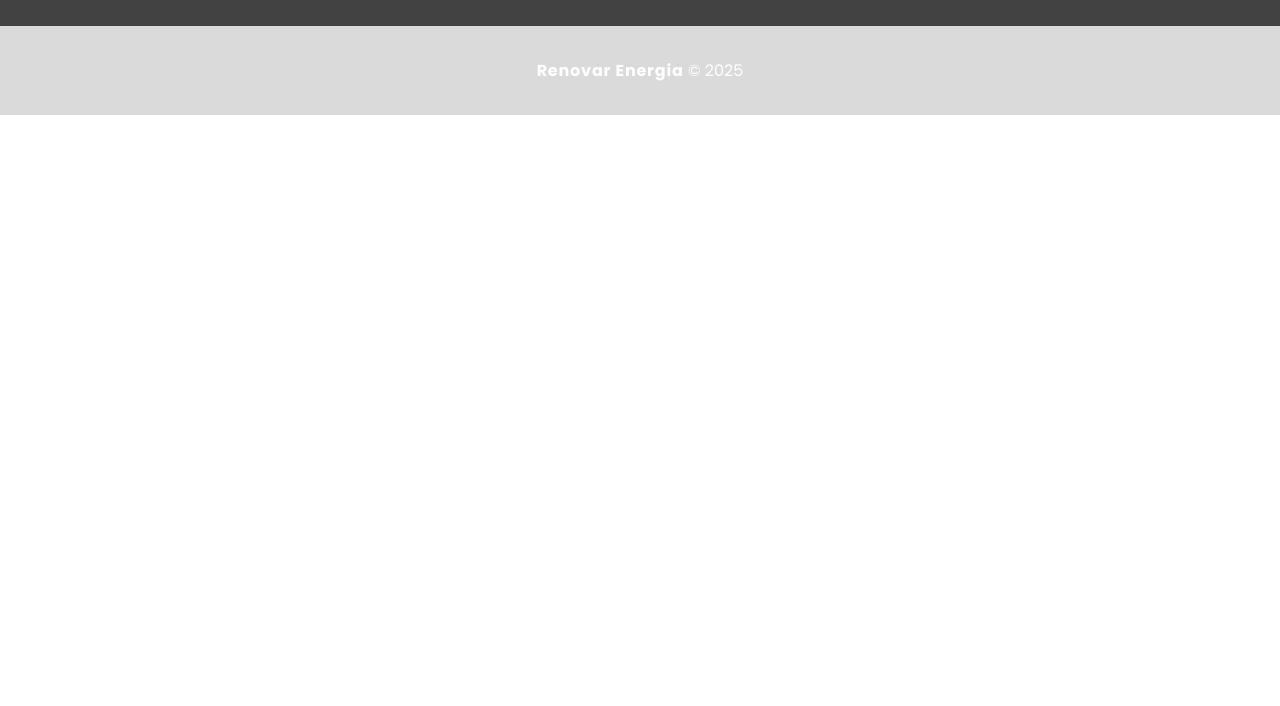
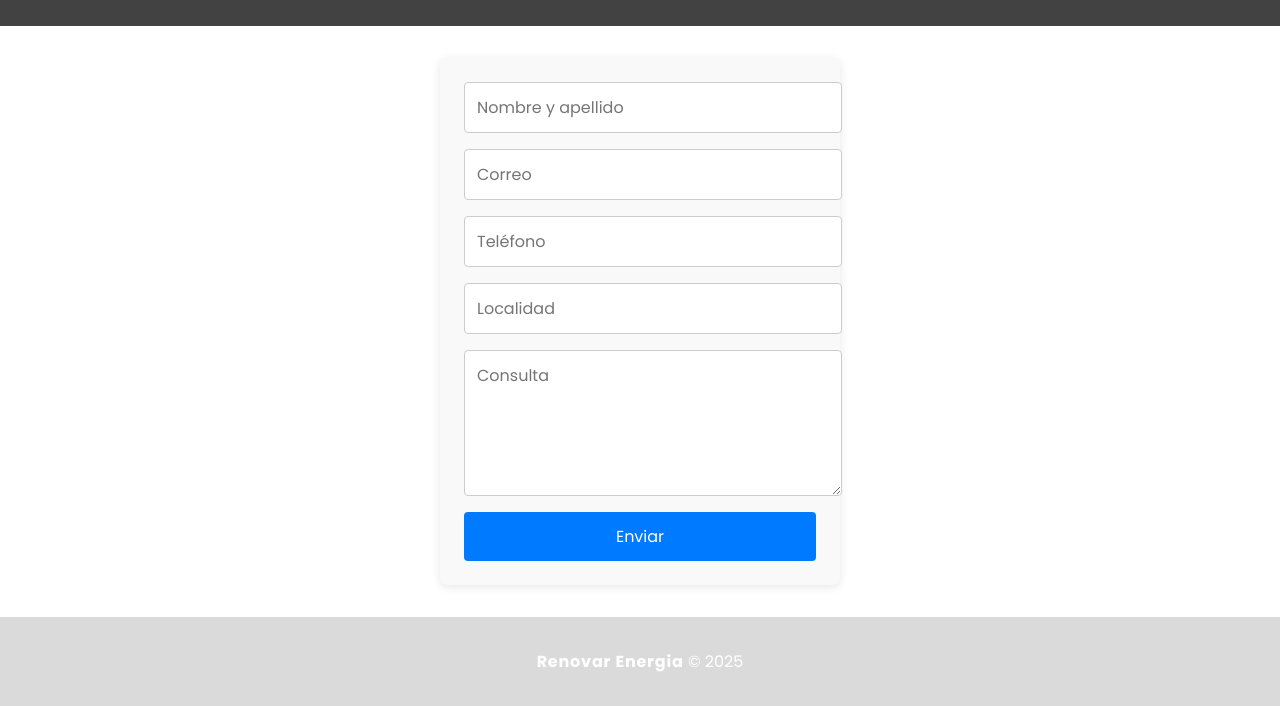
Before and after one commit to mtszd/renovar, an Astro site: page / in a window 1280 px wide. Shown: the part 1428-2134 px from the top of the page. Before the commit the page ends 1543 px from the top, so only its background shows below. Built offline with nearby package versions, Linux system fonts and the light colour scheme; Astro itself is replaced by a stand-in of ours.

Commit message:
Cambios de apariencia para el formulario

```diff
--- a/src/components/form/ContactForm.svelte
+++ b/src/components/form/ContactForm.svelte
@@ -25,3 +25,58 @@
     <textarea bind:value={message} placeholder="Consulta"></textarea>
     <button type="submit">Enviar</button>
   </form>
+
+  <style>
+    form {
+      display: flex;
+      flex-direction: column;
+      gap: 1rem;
+      max-width: 400px;
+      margin: 2rem auto;
+      padding: 1.5rem;
+      background: #f9f9f9;
+      border-radius: 8px;
+      box-shadow: 0 2px 10px rgba(0, 0, 0, 0.1);
+    }
+
+    input, textarea {
+      width: 100%;
+      padding: 0.75rem;
+      border: 1px solid #ccc;
+      border-radius: 4px;
+      font-size: 1rem;
+    }
+
+    input:focus, textarea:focus {
+      border-color: #007bff;
+      outline: none;
+      box-shadow: 0 0 5px rgba(0, 123, 255, 0.5);
+    }
+
+    textarea {
+      min-height: 120px;
+      resize: vertical;
+    }
+
+    button {
+      background: #007bff;
+      color: white;
+      font-size: 1rem;
+      padding: 0.75rem;
+      border: none;
+      border-radius: 4px;
+      cursor: pointer;
+      transition: background 0.3s ease;
+    }
+
+    button:hover {
+      background: #0056b3;
+    }
+
+    @media (max-width: 576px) {
+      form {
+        max-width: 100%;
+        padding: 1rem;
+      }
+    }
+  </style>
--- a/src/pages/index.astro
+++ b/src/pages/index.astro
@@ -3,12 +3,14 @@ import MainLayout from "src/layouts/MainLayout.astro";
 import Hero from "src/modules/landing/components/Hero.astro";
 import FeatureSection from "src/modules/landing/components/FeatureSection.astro";
 import LogoSection from "src/modules/landing/components/LogoSection.astro";
+import ContactForm from "src/components/form/ContactForm.svelte"
 ---
 
 <MainLayout>
     <Hero/>
     <FeatureSection/>
     <LogoSection/>
+    <ContactForm client:load />
 </MainLayout>
 
 <style>
```
